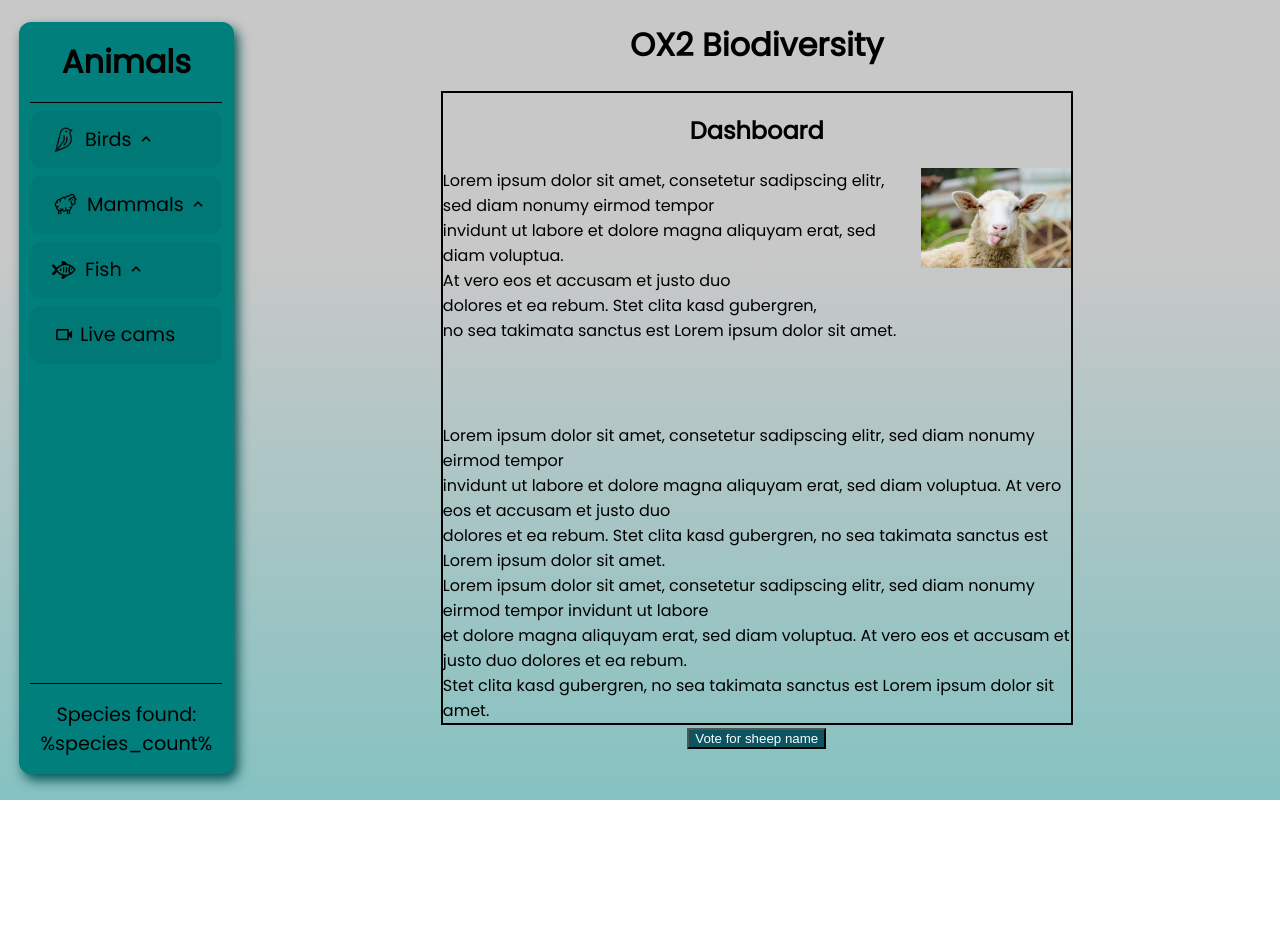
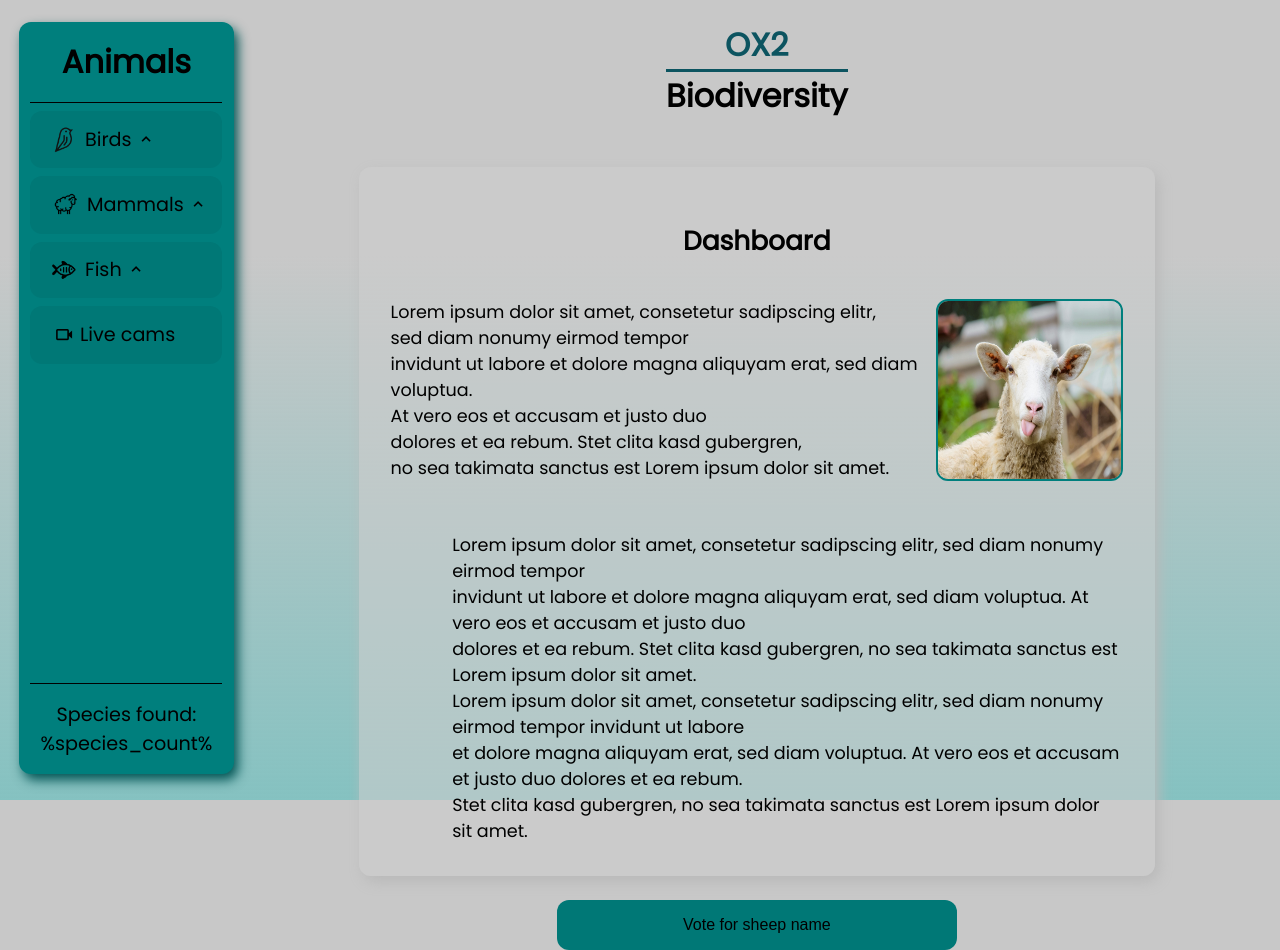
Before and after one commit to cide0/school-project, an Angular app in the folder code/public/app/: page /#/ in a window 1280 px wide. Before the commit the page ends 800 px from the top, so only its background shows below. Built offline with nearby package versions, Linux system fonts and the light colour scheme.

Commit message:
Fixed vote button, Changed title styling, Changed dashboard to fit the scheme

```diff
--- a/code/public/app/src/app/homepage/dashboard/dashboard.component.css
+++ b/code/public/app/src/app/homepage/dashboard/dashboard.component.css
@@ -1,8 +1,8 @@
 #sheep{
   width: 25%;
-  height: 25%;
-  min-width: 150px;
-  min-height: auto;
+  height: auto;
+  border-radius: 12px;
+  border: 2px solid var(--secondary-color);
 }
 
 #sheepInfo{
@@ -17,5 +17,26 @@ h2{
 }
 
 #textBox{
-  margin-top: 5em;
+  margin-top: 2em;
+  margin-left: 3.5em;
 }
+
+#animal-container{
+  margin-top: 1.6rem;
+  height: 80%;
+  width: 70%;
+  display: flex;
+  flex-direction: column;
+  gap: 1rem;
+  justify-content: center;
+  border-radius: 12px;
+  background-color: var(--content-bg-color);
+  padding: 2rem;
+  font-size: 1.1rem;
+  box-shadow: 4px 6px 14px #b9b9b9;
+}
+
+#dashboardWrapper{
+  display: flex;
+  justify-content: center;
+}
--- a/code/public/app/src/app/homepage/dashboard/dashboard.component.html
+++ b/code/public/app/src/app/homepage/dashboard/dashboard.component.html
@@ -1,5 +1,6 @@
+<div id="dashboardWrapper">
+  <div id="animal-container">
     <h2>Dashboard</h2>
-
     <div id="sheepInfo">
       <div id="infoBox">
         Lorem ipsum dolor sit amet, consetetur sadipscing elitr, <br>
@@ -21,3 +22,5 @@
       et dolore magna aliquyam erat, sed diam voluptua. At vero eos et accusam et justo duo dolores et ea rebum.<br>
       Stet clita kasd gubergren, no sea takimata sanctus est Lorem ipsum dolor sit amet.
     </div>
+  </div>
+</div>
--- a/code/public/app/src/app/homepage/homepage.component.css
+++ b/code/public/app/src/app/homepage/homepage.component.css
@@ -6,8 +6,10 @@
   align-items: center;
 }
 
-app-dashboard{
-  border: 2px solid black;
-  width: 60%;
-  height: auto;
+span{
+  display: flex;
+  justify-content: center;
+
+  color: #0c5460;;
+  border-bottom: 3px solid #0c5460;
 }
--- a/code/public/app/src/app/homepage/homepage.component.html
+++ b/code/public/app/src/app/homepage/homepage.component.html
@@ -1,5 +1,5 @@
 <div id="wrap">
-  <h1>OX2 Biodiversity</h1>
+  <h1><span>OX2</span>Biodiversity</h1>
   <app-dashboard></app-dashboard>
   <app-vote-button></app-vote-button>
 </div>
--- a/code/public/app/src/app/homepage/vote-button/vote-button.component.css
+++ b/code/public/app/src/app/homepage/vote-button/vote-button.component.css
@@ -1,4 +1,34 @@
-button{
-  background: #0c5460;
-  color: white;
+button {
+  font-size: medium;
+  display: inline-block;
+  position: relative;
+  margin-top: 1.5em;
+  background: var(--highlight-color);
+  border-radius: 12px;
+  width: 400px;
+  height: 50px;
+  transform: translateZ(0);
+  transition-duration: 0.4s;
+  overflow: hidden;
+  border: transparent;
 }
+
+button:before {
+  content: "";
+  position: absolute;
+  z-index: -1;
+  top: 0;
+  left: 0;
+  right: 0;
+  bottom: 0;
+  background: var(--secondary-color-hover);
+  transform: scaleX(0);
+  transform-origin: 0 50%;
+  transition-duration: 0.4s;
+  transition-timing-function: ease-out;
+  border-radius: 12px;
+}
+
+button:hover:before {
+  transform: scaleX(1);
+}
```
Lines whose indentation alone changed are shown as unchanged.
